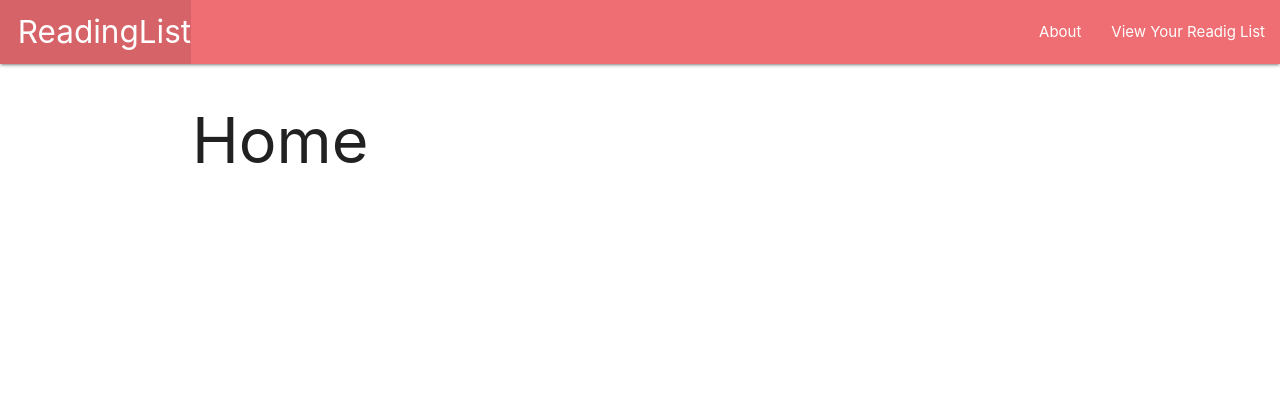
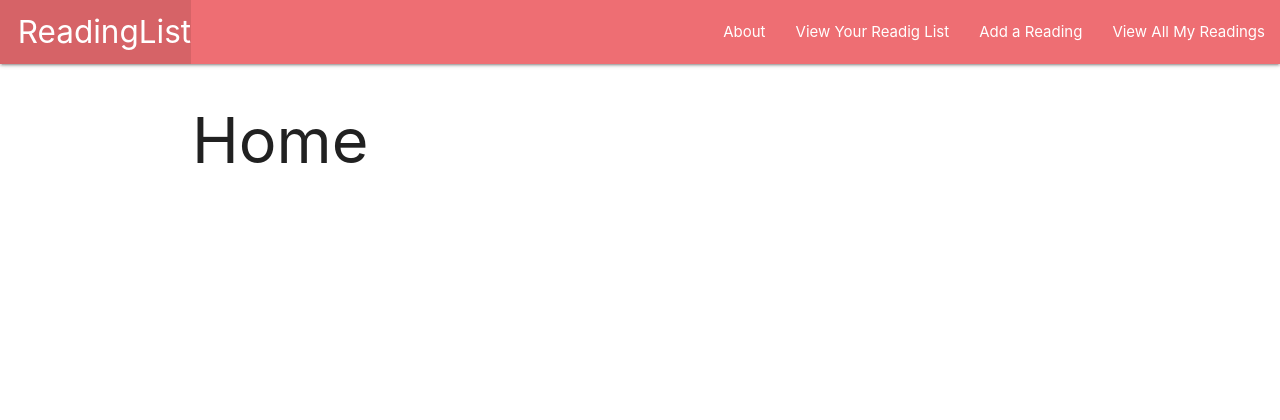
Before and after one commit to Bridgta/your-reading-list, a Django app: page / in a window 1280 px wide. Shown: the top 420 px of the page. Run offline with Django 3.2, Linux system fonts and the light colour scheme.

Commit message:
CRUD functionality added outside the shell

```diff
--- a/main_app/models.py
+++ b/main_app/models.py
@@ -1,4 +1,6 @@
 from django.db import models
+
+from django.urls import reverse
 
 class Reading(models.Model):
     title = models.CharField(max_length=100)
@@ -6,6 +8,8 @@ class Reading(models.Model):
     description = models.TextField(max_length=300)
     pages = models.IntegerField()
 
-
 def __str__(self):
         return self.name
+
+def get_absolute_url(self):
+        return reverse('detail', kwargs={'reading_id': self.id})
--- a/main_app/templates/base.html
+++ b/main_app/templates/base.html
@@ -26,8 +26,10 @@
             </li>
           </ul>
           <ul class="right">
-            <li><a href="/about">About</a></li>
-            <li><a href="/reading">View Your Readig List</a></li>
+            <li><a href="{% url 'about' %}">About</a></li>
+            <li><a href="/readings">View Your Readig List</a></li>
+            <li><a href="{% url 'readings_create' %}">Add a Reading</a></li>
+            <li><a href="{% url 'index' %}">View All My Readings</a></li>
           </ul>
         </div>
       </nav>
--- a/main_app/templates/readings/detail.html
+++ b/main_app/templates/readings/detail.html
@@ -13,6 +13,11 @@
     <p>Pages: Article or short story</p>
     {% endif %}
   </div>
+  <div class="card-action">
+    <a href="{% url 'readings_update' reading.id %}">Edit</a>
+    <a href="{% url 'readings_delete' reading.id %}">Delete</a>
+  </div>
+</div>
 </div>
 
 {% endblock %}
--- a/main_app/urls.py
+++ b/main_app/urls.py
@@ -6,4 +6,7 @@ urlpatterns = [
     path('about/', views.about, name='about'),
     path('readings/', views.readings_index, name='index'),
     path('readings/<int:reading_id>/', views.readings_detail, name='detail'),
+    path('readings/create/', views.ReadingCreate.as_view(), name='readings_create'),
+    path('readings/<int:pk>/update/', views.ReadingUpdate.as_view(), name='readings_update'),
+    path('readings/<int:pk>/delete/', views.ReadingDelete.as_view(), name='readings_delete'),
 ]
--- a/main_app/views.py
+++ b/main_app/views.py
@@ -1,21 +1,24 @@
 from django.shortcuts import render
+from django.views.generic.edit import CreateView, UpdateView, DeleteView
 from .models import Reading
 
-# class Reading:
-#     def __init__(self, title, author, description, pages):
-#         self.title = title
-#         self.author = author
-#         self.description = description
-#         self.pages = pages
 
-readings = [
-    Reading('Eloquent Javascript', 'Et el.', 'Explore the complexities of the language of Javascript', 880),
-    Reading('Cats Cradle', 'Kurt Vonnegut', 'Find the way of Bokonon', 300),
-    Reading('NY Times Aticle', 'Anon.', '2020 geopolitical outlooks and perdictions', 4)
-]
+class ReadingCreate(CreateView):
+    model = Reading
+    fields = '__all__'
 
+class ReadingUpdate(UpdateView):
+    model = Reading
+    fields = ['title', 'description', 'pages']
 
-# Define the home view
+class ReadingDelete(DeleteView):
+    model = Reading
+    success_url = '/readings/'
+
+# readings = [
+#     Reading('NY Times Aticle', 'Anon.', '2020 geopolitical outlooks and perdictions', 4)
+# ]
+
 def home(request):
     return render(request, 'home.html')
 
```
Also changed, not shown: main_app/templates/main_app/reading_form.html (added, +18 -0 lines).
